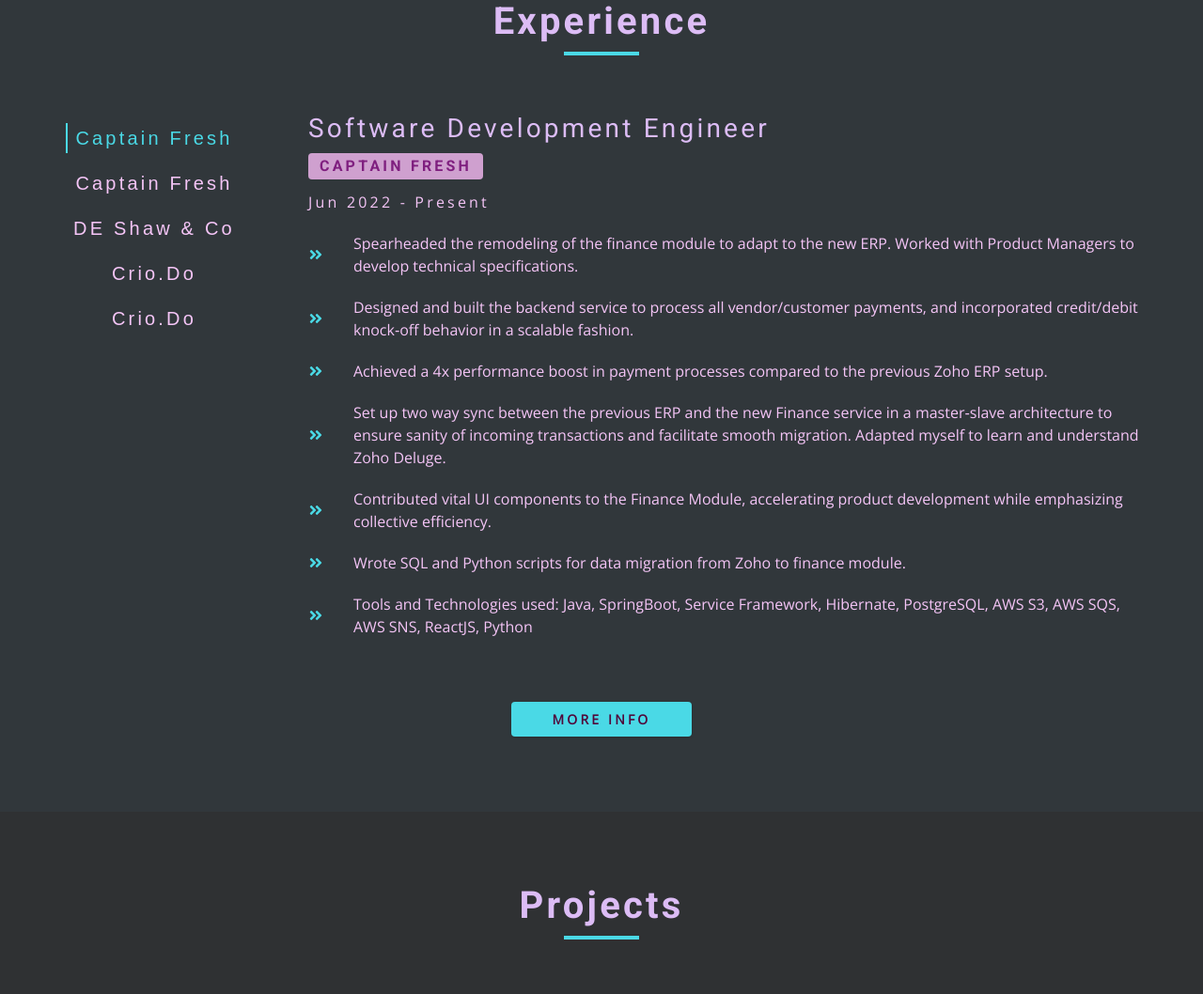
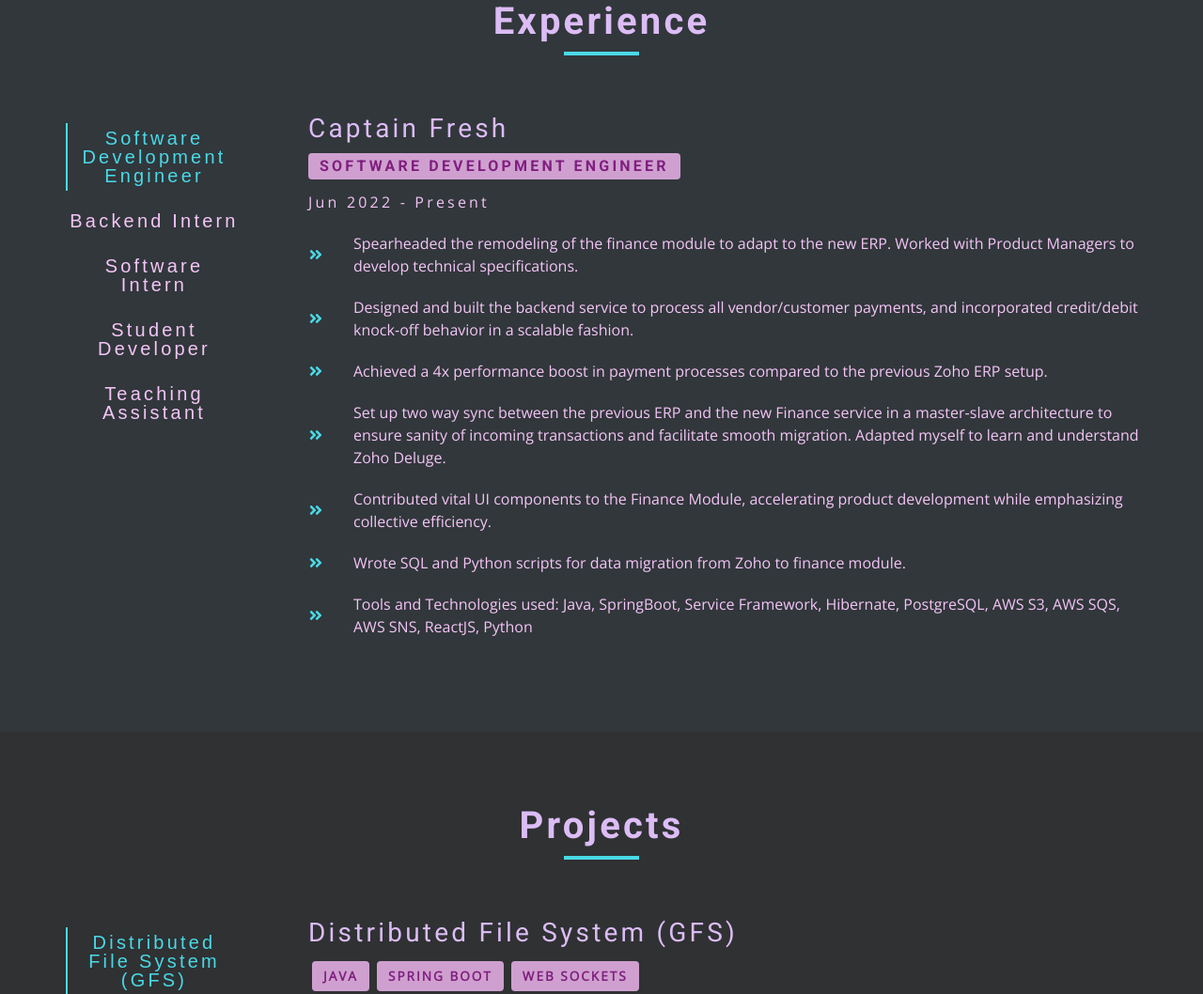
Before and after one commit to kushrike/kushrike.me, a Gatsby site: page / in a window 1280 px wide. Shown: the part 877-1935 px from the top of the page at 94% size. Built offline with nearby package versions, Linux system fonts and the light colour scheme; Gatsby itself is replaced by a stand-in of ours.

Commit message:
Update punctuations, add mail link

```diff
--- a/src/components/Hero.js
+++ b/src/components/Hero.js
@@ -13,7 +13,9 @@ const Hero = () => {
             <h1>Hi, i'm Kushal</h1>
             <h4>Software geek and a nerd programmer</h4>
             <h4>welcome to my badly designed playground!</h4>
-            <button className="btn">contact me</button>
+            <button className="btn">
+              <a href="mailto:kushrike@gmail.com">contact me</a>
+            </button>
             <SocialLinks />
           </div>
         </article>
--- a/src/components/Jobs.js
+++ b/src/components/Jobs.js
@@ -22,7 +22,7 @@ const Jobs = () => {
                 onClick={() => setValue(index)}
                 className={`job-btn ${index === value && "active-btn"}`}
               >
-                {item.company}
+                {item.title}
               </button>
             )
           })}
@@ -30,8 +30,8 @@ const Jobs = () => {
 
         {/* job info */}
         <article className="job-info">
-          <h3>{title}</h3>
-          <h4>{company}</h4>
+          <h3>{company}</h3>
+          <h4>{title}</h4>
           <p className="job-date">{date}</p>
           {description.map((item, index) => {
             return (
@@ -44,9 +44,9 @@ const Jobs = () => {
         </article>
       </div>
 
-      <Link to="/about" className="btn center-btn">
+      {/* <Link to="/about" className="btn center-btn">
         more info
-      </Link>
+      </Link> */}
     </section>
   )}
 
--- a/src/constants/jobs.js
+++ b/src/constants/jobs.js
@@ -31,7 +31,7 @@ export default [
   {
     id: 3,
     icon: "",
-    company: "DE Shaw & Co",
+    company: "D.E. Shaw & Co.",
     title: "Software Intern",
     description: [
       "Developed and deployed an in-house toolset from scratch to aggregate, display and update dataset informations used in ABS team (Finance Wing).",
@@ -44,12 +44,12 @@ export default [
     id: 2,
     icon: "",
     company: "Crio.Do",
-    title: "STUDENT DEVELOPER - Crio Launch 2020",
+    title: "Student Developer",
     description: [
-      "The work was divided into a set of guided micro-experiences each with their list of TODOs",
-      "Implemented pre-installed tools to run system and network checks, and automated the same via Shell Scripts",
+      "The work was divided into a set of guided micro-experiences each with their list of TODOs.",
+      "Implemented pre-installed tools to run system and network checks, and automated the same via Shell Scripts.",
       "Implemented the core logic of a Portfolio Manager Application and published it as a library. Refactored pre-written code.",
-      "Implemented basic editor features including opening a file, navigation, search/replace, cut/copy/paste. Implemented the same functionality with multiple data structures to understand the effect of design choices on performance",
+      "Implemented basic editor features including opening a file, navigation, search/replace, cut/copy/paste. Implemented the same functionality with multiple data structures to understand the effect of design choices on performance.",
     ],
     date: "Feb 2020 - Apr 2020",
   },
@@ -57,9 +57,9 @@ export default [
     id: 1,
     icon: "",
     company: "Crio.Do",
-    title: "TEACHING ASSISTANT",
+    title: "Teaching Assistant",
     description: [
-      "Resolved ticketed doubts on Python requests, API Handling, API Procurement, Postman, Virtual work‐space set‐up, Git issues, debugged them accordingly and indexed them as FAQ",
+      "Resolved ticketed doubts on Python requests, API Handling, API Procurement, Postman, Virtual work‐space set‐up, Git issues, debugged them accordingly and indexed them as FAQ.",
       "Libraries and Tools employed : Python Requests, REST APIs, Postman",
     ],
     date: "Dec 2019",
--- a/src/constants/projects.js
+++ b/src/constants/projects.js
@@ -7,7 +7,7 @@ export default [
       "A group project where I built a Distributed File System composed of a master server, some chunkservers and a number of clients.",
       "Implemented file‑handling strategies at chunkserver level; handled multilevel failure cases."
     ],
-    techstack: ["Java", "Spring Boot, Web Sockets"],
+    techstack: ["Java", "Spring Boot", "Web Sockets"],
     date: "Jan 2022",
     github: "https://github.com/kushrike/gfs",
   },
@@ -29,7 +29,7 @@ export default [
     title: "Zemotacqy",
     description: [
       "A web platform that would help doctors in assessing the growth and improvement of their patients suffering from mental disorders like ADHD by running a set of research‐backed cognitive tests, rendering meaningful statistics and data.",
-      "Winning project at HACK 36, 2020 - Annual hackathon organised by MNNIT Allahabad",
+      "Winning project at HACK 36, 2020 - Annual hackathon organised by MNNIT Allahabad.",
     ],
     techstack: ["Javascript", "Flask", "OpenCV", "MongoDB", "MS Azure"],
     date: "Feb 2020",
```
